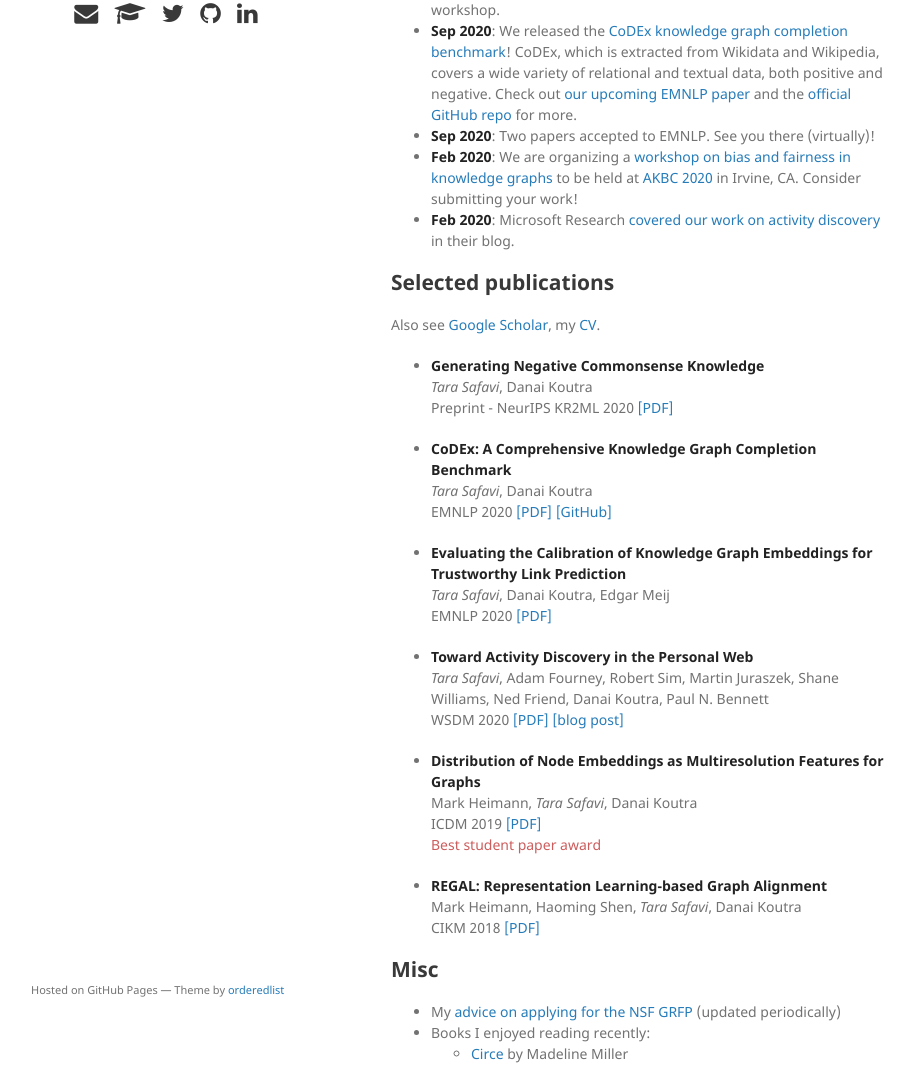
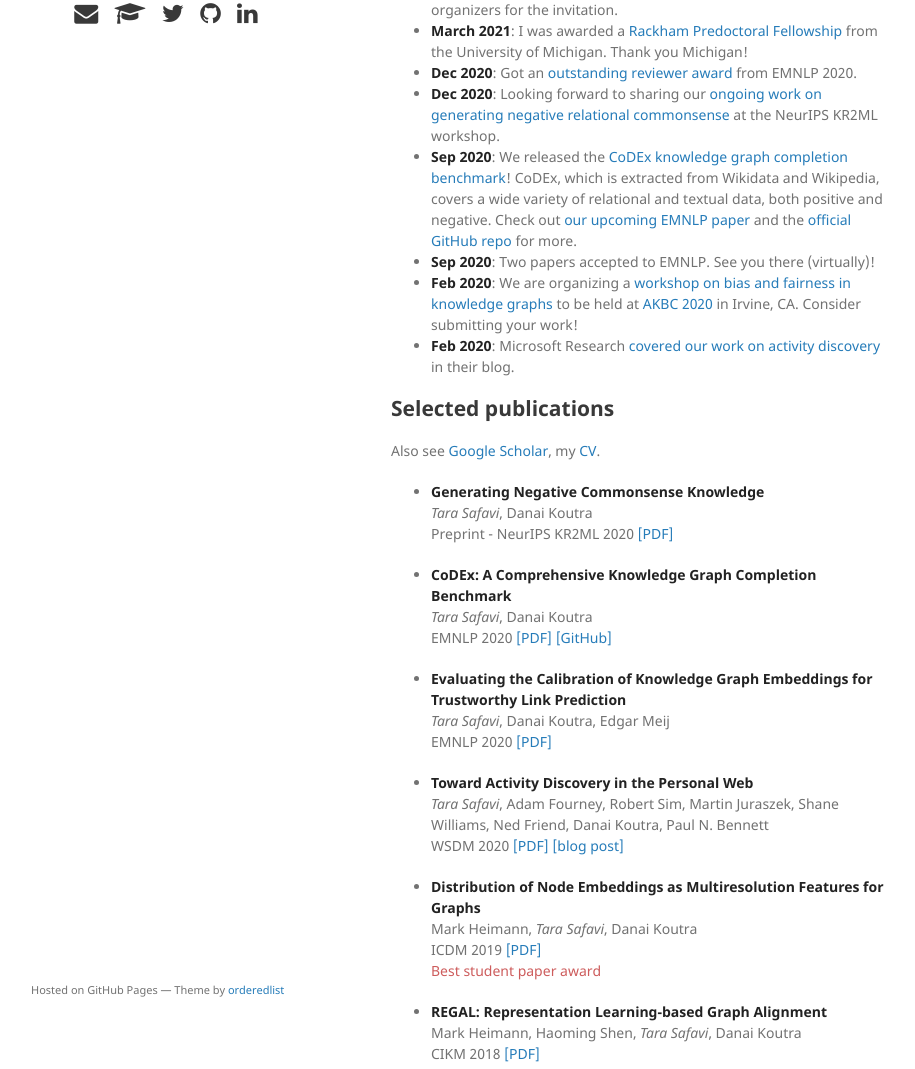
Before and after one commit to tsafavi/tsafavi.github.io, a Jekyll site: the page built from index.md, in a window 1280 px wide and 1400 px high. Shown: the part 331-1400 px from the top of the window, without its empty margins (179-1094 px from the left). Built offline with Jekyll 4.4.1, drawn with Linux system fonts in a browser that asks for light colours; some of the changed text lies outside the part shown.

```diff
--- a/_data/news.yml
+++ b/_data/news.yml
@@ -1,3 +1,9 @@
+- date: "April 2021"
+  description: "Giving a talk on relational knowledge representation at the <a href=\"https://learning-from-machines-april-2021-meetup.connected-data.london/?utm_source=linkedin&utm_medium=social&utm_campaign=CDL_Meetup_April\" target=\"_blank\">Connected Data London (CDL) 2021 meetup</a>! Thanks to the organizers for the invitation."
+- date: "March 2021"
+  description: "I was awarded a <a href=\"https://rackham.umich.edu/funding/funding-types/rackham-predoctoral-fellowship-program/\" target=\"_blank\">Rackham Predoctoral Fellowship</a> from the University of Michigan. Thank you Michigan!"
+- date: "Dec 2020"
+  description: "Got an <a href=\"https://www.aclweb.org/anthology/2020.emnlp-main.0.pdf\" target=\"_blank\">outstanding reviewer award</a> from EMNLP 2020."
 - date: "Dec 2020"
   description: "Looking forward to sharing our <a href=\"https://arxiv.org/pdf/2011.07497.pdf\" target=\"_blank\">ongoing work on generating negative relational commonsense</a> at the NeurIPS KR2ML workshop."
 - date: "Sep 2020"
--- a/_data/reading.yml
+++ b/_data/reading.yml
@@ -1,3 +1,9 @@
+- title: "The Master and Margarita"
+  author: "Mikhail Bulgakov"
+  link: "https://naxosaudiobooks.com/master-and-margarita-the-unabridged/"
+- title: "Homegoing"
+  author: "Yaa Gyasi"
+  link: "https://www.goodreads.com/book/show/27071490-homegoing"
 - title: "Circe"
   author: "Madeline Miller"
   link: "https://www.goodreads.com/book/show/35959740-circe"
```
Also changed, not shown: 1 other file.
